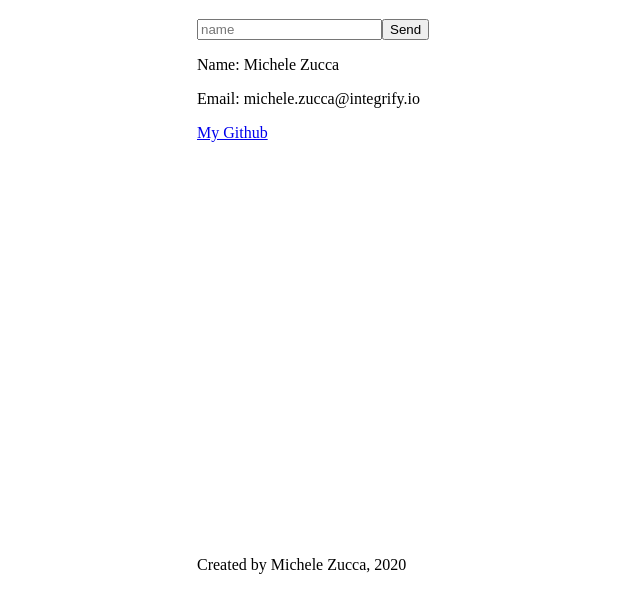
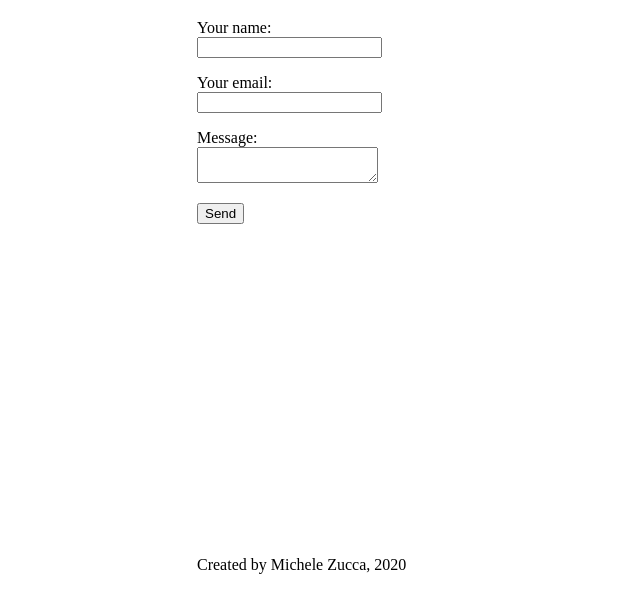
Before and after one commit to micahsuomi/Michele-Zucca-Art-Website, a Gatsby site: page /contact in a window 1280 px wide. Shown: the part 234-846 px from the top of the page, without its empty margins (68-708 px from the left). Built offline with nearby package versions, Linux system fonts and the light colour scheme; Gatsby itself is replaced by a stand-in of ours.

Commit message:
testing netlify forms

```diff
--- a/src/pages/contact.js
+++ b/src/pages/contact.js
@@ -1,26 +1,103 @@
 import React from 'react';
 import Layout from '../components/Layout';
+import { navigate } from 'gatsby-link'
+
 import Head from '../components/Head';
 
-const ContactPage = () => {
+function encode(data) {
+    return Object.keys(data)
+      .map((key) => encodeURIComponent(key) + '=' + encodeURIComponent(data[key]))
+      .join('&')
+  }
+
+  const Contact = () => {
+    const [state, setState] = React.useState({})
+
+    const handleChange = (e) => {
+      setState({ ...state, [e.target.name]: e.target.value })
+    }
+
+    const handleSubmit = (e) => {
+      e.preventDefault()
+      const form = e.target
+      fetch('/', {
+        method: 'POST',
+        headers: { 'Content-Type': 'application/x-www-form-urlencoded' },
+        body: encode({
+          'form-name': form.getAttribute('name'),
+          ...state,
+        }),
+      })
+        .then(() => navigate(form.getAttribute('action')))
+        .catch((error) => alert(error))
+    }
+
     return (
-        <div>
       <Layout>
-            <Head title="Contact"/>
+          <Head />
         <h1>Contact</h1>
-            <form name="contact"
+        <form
+          name="contact"
           method="post"
+          action="/thanks/"
           data-netlify="true"
-                  data-netlify-honeypot="bot-field">
-                <input type="text" placeholder="name"/>
-                <button>Send</button>
+          data-netlify-honeypot="bot-field"
+          onSubmit={handleSubmit}
+        >
+          {/* The `form-name` hidden field is required to support form submissions without JavaScript */}
+          <input type="hidden" name="form-name" value="contact" />
+          <p hidden>
+            <label>
+              Don’t fill this out: <input name="bot-field" onChange={handleChange} />
+            </label>
+          </p>
+          <p>
+            <label>
+              Your name:
+              <br />
+              <input type="text" name="name" onChange={handleChange} />
+            </label>
+          </p>
+          <p>
+            <label>
+              Your email:
+              <br />
+              <input type="email" name="email" onChange={handleChange} />
+            </label>
+          </p>
+          <p>
+            <label>
+              Message:
+              <br />
+              <textarea name="message" onChange={handleChange} />
+            </label>
+          </p>
+          <p>
+            <button type="submit">Send</button>
+          </p>
         </form>
-            <p>Name: Michele Zucca</p>
-            <p>Email: michele.zucca@integrify.io</p>
-            <p><a href="https://github.com/micahsuomi" target="blank">My Github</a></p>
       </Layout>
-        </div>
     )
   }
 
-export default ContactPage;
+  export default Contact
+// const ContactPage = () => {
+//     return (
+//         <div>
+//             <Layout>
+//             <Head title="Contact"/>
+//             <h1>Contact</h1>
+//                         <form name="contact" method="post" data-netlify="true" data-netlify-honeypot="bot-field">
+//             {/* You still need to add the hidden input with the form name to your JSX form */}
+//             <input type="hidden" name="form-name" value="contact" />
+//             ...
+//             </form>
+//             <p>Name: Michele Zucca</p>
+//             <p>Email: michele.zucca@integrify.io</p>
+//             <p><a href="https://github.com/micahsuomi" target="blank">My Github</a></p>
+//             </Layout>
+//         </div>
+//     )
+// }
+
+// export default ContactPage;
```
Also changed, not shown: src/pages/thanks.js (added, +12 -0 lines). Lines whose indentation alone changed are shown as unchanged.
